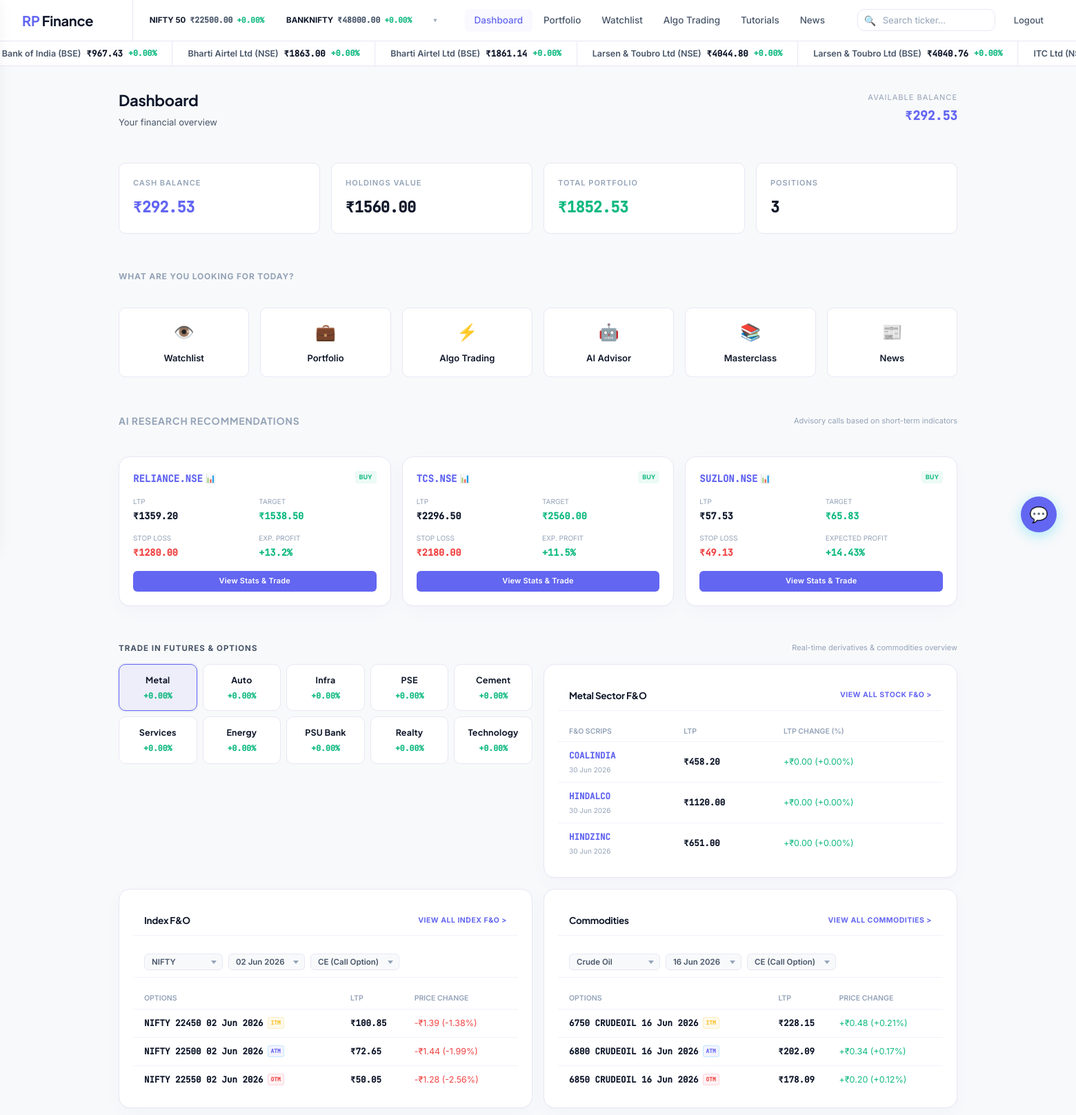
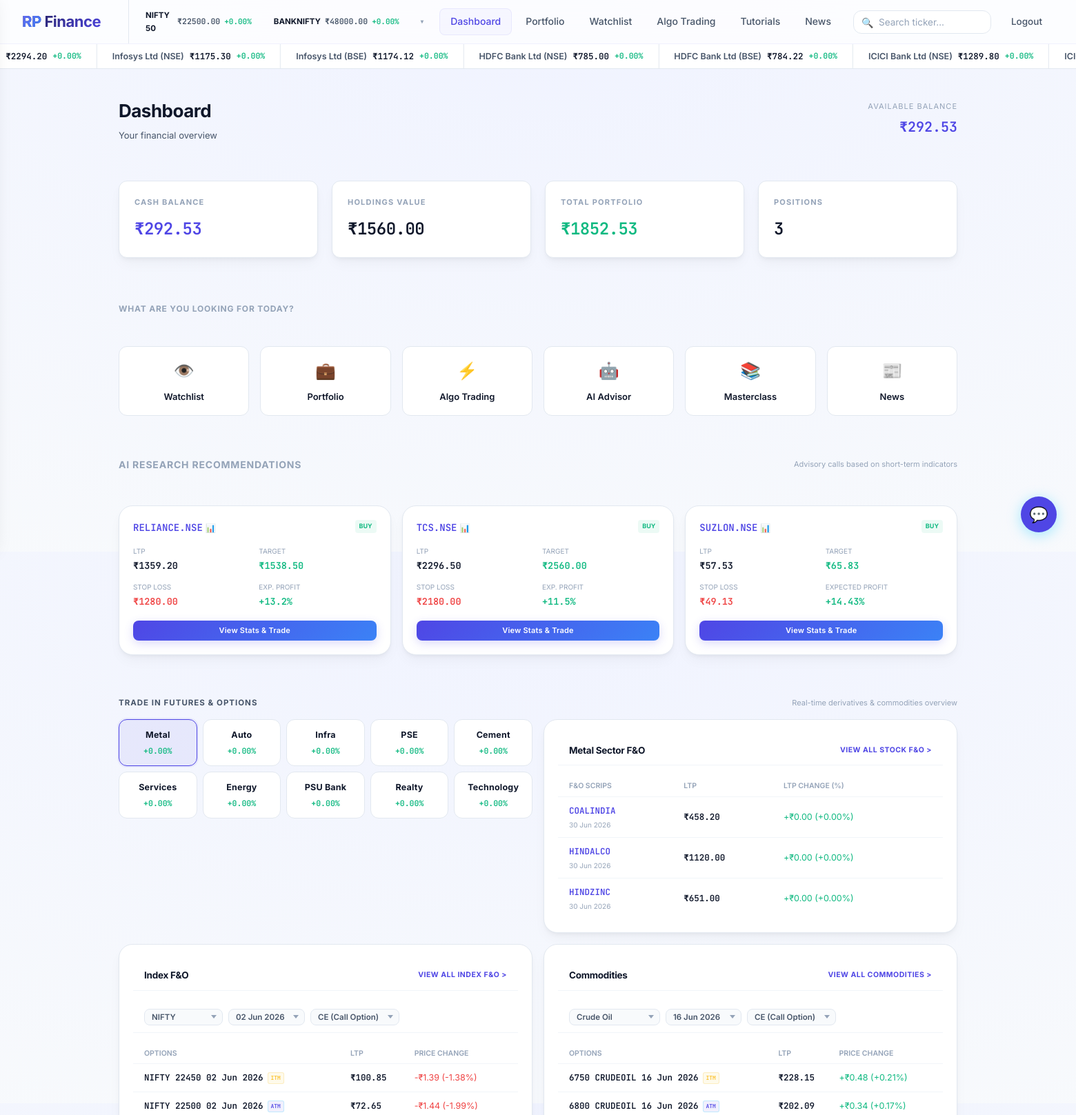
Before and after one commit to pankajrathod1577/RPFinance, a Flask app: page / in a window 1560 px wide. Shown: the top 1617 px of the page at 69% size. Run offline with Flask 3, Linux system fonts and the light colour scheme; a user stored in the database is signed in; data comes from the database, SQL or seed files in the repository; data that the repository does not hold is empty.

Commit message:
Updated project

```diff
--- a/app.py
+++ b/app.py
@@ -12,13 +12,15 @@ import threading
 import yfinance as yf
 from concurrent.futures import ThreadPoolExecutor
 
+BASE_DIR = os.path.dirname(os.path.abspath(__file__))
+
 # ── Auto-detection for PythonAnywhere Free Tier (Offline/Simulated Mode) ──────
 USE_SIMULATED_DATA = False
 
 def check_external_apis():
     global USE_SIMULATED_DATA
     try:
-        resp = requests.get("https://www.google.com", timeout=1.5)
+        resp = requests.get("https://httpbin.org/get", timeout=3)
         if resp.status_code == 200:
             USE_SIMULATED_DATA = False
         else:
@@ -404,7 +406,10 @@ def background_price_updater():
         time.sleep(60)
 
 # Run updater thread
-threading.Thread(target=background_price_updater, daemon=True).start()
+try:
+    threading.Thread(target=background_price_updater, daemon=True).start()
+except Exception as e:
+    print(f'Background thread could not start: {e}')
 
 def is_indian_market_open():
     import datetime
@@ -1384,7 +1389,10 @@ def get_rich_stock_details(ticker, api_key=None):
 # ── App Setup ─────────────────────────────────────────────────────────────────
 app = Flask(__name__)
 app.secret_key = 'rp_finance_secret_2024'
+_session_dir = os.path.join(BASE_DIR, 'flask_session')
+os.makedirs(_session_dir, exist_ok=True)
 app.config['SESSION_TYPE'] = 'filesystem'
+app.config['SESSION_FILE_DIR'] = _session_dir
 Session(app)
 chatbot = Chatbot()
 chatbot.live_feed = LIVE_FEED
@@ -1396,7 +1404,6 @@ NEWS_API_KEY          = "50dcf43690214250b84a164a5c52fc33"
 MARKET_TICKERS = [{"name": data["name"], "ticker": ticker} for ticker, data in LIVE_FEED.items()]
 
 # ── DB ────────────────────────────────────────────────────────────────────────
-BASE_DIR = os.path.dirname(os.path.abspath(__file__))
 
 def get_db():
     db_path = os.path.join(BASE_DIR, 'database.db')
--- a/static/css/style.css
+++ b/static/css/style.css
@@ -1,43 +1,77 @@
 /* ============================================
-   RP Finance — Dark Navy + Indigo Professional Theme
-   Zerodha-inspired Minimal Finance UI
+   RP Finance — Pristine Premium Light Theme
+   Sophisticated Minimalist Finance UI
    ============================================ */
 
-@import url('https://fonts.googleapis.com/css2?family=Inter:wght@300;400;500;600;700&family=Plus+Jakarta+Sans:wght@400;500;600;700;800&family=JetBrains+Mono:wght@400;500&display=swap');
+@import url('https://fonts.googleapis.com/css2?family=Inter:wght@300;400;500;600;700&family=JetBrains+Mono:wght@400;500;600&display=swap');
 
 :root {
-  --bg-primary:    #f8f9fa;
+  /* ── Pristine Premium Light Color Palette ── */
+  --bg-primary:    #f8fafc;
   --bg-secondary:  #ffffff;
   --bg-card:       #ffffff;
-  --bg-hover:      #f3f0fc;
-  --border:        #e9e6f5;
-  --border-light:  #f3f1fa;
-
-  --cyan:          #6366f1;
-  --cyan-dim:      #4f46e5;
-  --cyan-glow:     rgba(99, 102, 241, 0.08);
-  --cyan-glow2:    rgba(99, 102, 241, 0.04);
+  --bg-hover:      #f1f5f9;
+  --border:        #e2e8f0;
+  --border-light:  #f1f5f9;
+
+  /* Accent (Royal Indigo) mapped to --cyan to preserve downstream selectors */
+  --cyan:          #4f46e5;
+  --cyan-dim:      #4338ca;
+  --cyan-glow:     rgba(79, 70, 229, 0.08);
+  --cyan-glow2:    rgba(79, 70, 229, 0.03);
+  --cyan-bright:   #6366f1;
+  --cyan-10:       rgba(79, 70, 229, 0.08);
+  --cyan-05:       rgba(79, 70, 229, 0.03);
 
   --text-primary:  #0f172a;
   --text-secondary:#475569;
   --text-muted:    #94a3b8;
+  --text-glow:     #1e293b;
 
   --green:         #10b981;
   --green-dim:     rgba(16, 185, 129, 0.08);
   --red:           #ef4444;
   --red-dim:       rgba(239, 68, 68, 0.08);
-  --yellow:        #f59e0b;
-
-  --radius-sm:     6px;
-  --radius-md:     10px;
-  --radius-lg:     16px;
-
-  --shadow-card:   0 1px 3px rgba(0, 0, 0, 0.02), 0 8px 24px rgba(99, 102, 241, 0.03);
-  --shadow-glow:   0 0 24px rgba(99, 102, 241, 0.06);
+  --yellow:        #f5a623;
+
+  --radius-sm:     8px;
+  --radius-md:     12px;
+  --radius-lg:     20px;
+
+  --shadow-card:   0 4px 6px -1px rgba(0, 0, 0, 0.03), 0 2px 4px -1px rgba(0, 0, 0, 0.02), 0 10px 20px -3px rgba(0, 0, 0, 0.04);
+  --shadow-glow:   0 0 24px rgba(79, 70, 229, 0.08);
 
   --font-main:     'Inter', sans-serif;
-  --font-heading:  'Plus Jakarta Sans', sans-serif;
+  --font-heading:  'Inter', sans-serif;
   --font-mono:     'JetBrains Mono', monospace;
+
+  /* ── Extra theme tokens ── */
+  --bg-0:          #f8fafc;
+  --bg-1:          #ffffff;
+  --bg-2:          #ffffff;
+  --bg-active:     #e2e8f0;
+  --border-1:      #e2e8f0;
+  --border-2:      #cbd5e1;
+  --border-glow:   rgba(79, 70, 229, 0.1);
+  --green-10:      rgba(16, 185, 129, 0.08);
+  --red-10:        rgba(239, 68, 68, 0.08);
+  --amber:         #fbbf24;
+  --amber-10:      rgba(245, 158, 11, 0.08);
+  --purple:        #8b5cf6;
+  --purple-10:     rgba(139, 92, 246, 0.08);
+  --t1:            #0f172a;
+  --t2:            #475569;
+  --t3:            #94a3b8;
+  --t4:            #cbd5e1;
+  --r-sm:          8px;
+  --r-md:          12px;
+  --r-lg:          18px;
+  --r-xl:          24px;
+  --s-card:        0 4px 6px -1px rgba(0, 0, 0, 0.03), 0 2px 4px -1px rgba(0, 0, 0, 0.02), 0 10px 20px -3px rgba(0, 0, 0, 0.04);
+  --s-glow:        0 0 24px rgba(79, 70, 229, 0.08);
+  --s-panel:       0 12px 30px rgba(0, 0, 0, 0.05);
+  --font:          'Inter', -apple-system, sans-serif;
+  --mono:          'JetBrains Mono', monospace;
 }
 
 /* ── Reset ── */
@@ -46,7 +80,7 @@
 html { scroll-behavior: smooth; }
 
 body {
-  background: var(--bg-primary);
+  background: radial-gradient(120% 120% at 50% 0%, #f0f3ff 0%, #f8fafc 100%) no-repeat fixed;
   color: var(--text-primary);
   font-family: var(--font-main);
   font-size: 14px;
@@ -65,8 +99,8 @@ h1, h2, h3, h4, h5, h6, .logo {
 /* ── Scrollbar ── */
 ::-webkit-scrollbar { width: 6px; height: 6px; }
 ::-webkit-scrollbar-track { background: var(--bg-primary); }
-::-webkit-scrollbar-thumb { background: var(--border-light); border-radius: 3px; }
-::-webkit-scrollbar-thumb:hover { background: var(--cyan-dim); }
+::-webkit-scrollbar-thumb { background: rgba(0, 0, 0, 0.1); border-radius: 3px; }
+::-webkit-scrollbar-thumb:hover { background: var(--cyan); }
 
 /* ── Selection ── */
 ::selection { background: var(--cyan-glow); color: var(--cyan); }
@@ -75,12 +109,12 @@ h1, h2, h3, h4, h5, h6, .logo {
    NAVBAR
    ============================================ */
 .top-bar {
-  background: rgba(255, 255, 255, 0.95);
-  backdrop-filter: blur(16px);
-  -webkit-backdrop-filter: blur(16px);
-  border-bottom: 1px solid var(--border);
+  background: rgba(255, 255, 255, 0.75);
+  backdrop-filter: blur(20px);
+  -webkit-backdrop-filter: blur(20px);
+  border-bottom: 1px solid rgba(99, 102, 241, 0.08);
   padding: 0 32px;
-  height: 60px;
+  height: 64px;
   display: flex;
   align-items: center;
   justify-content: space-between;
@@ -91,14 +125,17 @@ h1, h2, h3, h4, h5, h6, .logo {
 }
 
 .logo {
-  font-size: 20px;
-  font-weight: 700;
-  letter-spacing: -0.3px;
+  font-size: 22px;
+  font-weight: 800;
+  letter-spacing: -0.5px;
   color: var(--text-primary);
   white-space: nowrap;
   flex-shrink: 0;
   cursor: pointer;
   transition: opacity 0.2s ease;
+  background: linear-gradient(135deg, #1e1b4b 0%, #4f46e5 100%);
+  -webkit-background-clip: text;
+  -webkit-text-fill-color: transparent;
 }
 
 .logo:hover {
@@ -106,34 +143,38 @@ h1, h2, h3, h4, h5, h6, .logo {
 }
 
 .logo span {
-  color: var(--cyan);
+  background: linear-gradient(135deg, #6366f1 0%, #3b82f6 100%);
+  -webkit-background-clip: text;
+  -webkit-text-fill-color: transparent;
+  font-weight: 900;
 }
 
 .nav-links {
   display: flex;
   align-items: center;
-  gap: 2px;
+  gap: 4px;
 }
 
 .nav-links a {
   color: var(--text-secondary);
   text-decoration: none;
-  font-size: 13.5px;
+  font-size: 14px;
   font-weight: 500;
-  padding: 6px 14px;
+  padding: 8px 16px;
   border-radius: var(--radius-sm);
-  transition: all 0.2s ease;
+  transition: all 0.25s cubic-bezier(0.4, 0, 0.2, 1);
   white-space: nowrap;
 }
 
 .nav-links a:hover {
   color: var(--text-primary);
-  background: var(--bg-hover);
+  background: rgba(255, 255, 255, 0.05);
 }
 
 .nav-links a.active {
   color: var(--cyan);
   background: var(--cyan-glow2);
+  box-shadow: inset 0 0 0 1px var(--cyan-glow);
 }
 
 .user-options {
@@ -149,30 +190,30 @@ h1, h2, h3, h4, h5, h6, .logo {
 }
 
 .search-bar input {
-  background: var(--bg-card);
+  background: #ffffff;
   border: 1px solid var(--border);
   border-radius: var(--radius-md);
-  padding: 7px 14px 7px 36px;
-  font-size: 13px;
+  padding: 8px 14px 8px 36px;
+  font-size: 13.5px;
   font-family: var(--font-main);
   color: var(--text-primary);
   width: 200px;
-  transition: all 0.2s ease;
+  transition: all 0.3s cubic-bezier(0.4, 0, 0.2, 1);
   outline: none;
 }
 
 .search-bar input::placeholder { color: var(--text-muted); }
 
 .search-bar input:focus {
-  border-color: var(--cyan-dim);
-  background: var(--bg-hover);
-  box-shadow: 0 0 0 3px var(--cyan-glow2);
-  width: 240px;
+  border-color: var(--cyan);
+  background: #ffffff;
+  box-shadow: 0 0 0 3px rgba(79, 70, 229, 0.15);
+  width: 250px;
 }
 
 .magnifier {
   position: absolute;
-  left: 10px;
+  left: 12px;
   top: 50%;
   transform: translateY(-50%);
   background: none;
@@ -189,15 +230,15 @@ h1, h2, h3, h4, h5, h6, .logo {
 .user-options a {
   color: var(--text-secondary);
   text-decoration: none;
-  font-size: 13px;
+  font-size: 13.5px;
   font-weight: 500;
-  padding: 6px 14px;
+  padding: 8px 16px;
   border-radius: var(--radius-sm);
   border: 1px solid transparent;
-  transition: all 0.2s ease;
-}
-
-.user-options a:hover { color: var(--text-primary); background: var(--bg-hover); }
+  transition: all 0.25s ease;
+}
+
+.user-options a:hover { color: var(--text-primary); background: rgba(255, 255, 255, 0.05); }
 
 .user-options a.btn-signup {
   border-color: var(--cyan-dim);
@@ -214,7 +255,7 @@ h1, h2, h3, h4, h5, h6, .logo {
    ============================================ */
 main {
   flex: 1;
-  padding: 32px;
+  padding: 40px 32px;
   max-width: 1280px;
   width: 100%;
   margin: 0 auto;
@@ -246,56 +287,59 @@ main {
   border: 1px solid var(--border);
   border-radius: var(--radius-lg);
   padding: 24px;
-  transition: border-color 0.2s ease, box-shadow 0.2s ease;
+  box-shadow: var(--shadow-card);
+  transition: all 0.3s cubic-bezier(0.4, 0, 0.2, 1);
 }
 
 .card:hover {
-  border-color: var(--border-light);
-  box-shadow: var(--shadow-card);
+  border-color: rgba(56, 189, 248, 0.3);
+  box-shadow: 0 12px 30px rgba(0, 0, 0, 0.5), 0 0 20px rgba(56, 189, 248, 0.08);
+  transform: translateY(-2px);
 }
 
 .card h2 {
-  font-size: 14px;
-  font-weight: 600;
-  color: var(--text-secondary);
+  font-size: 13px;
+  font-weight: 700;
+  color: var(--text-muted);
   text-transform: uppercase;
-  letter-spacing: 0.8px;
-  margin-bottom: 16px;
+  letter-spacing: 1px;
+  margin-bottom: 20px;
 }
 
 /* ── Stat Cards ── */
 .stat-cards {
   display: grid;
   grid-template-columns: repeat(auto-fit, minmax(180px, 1fr));
-  gap: 16px;
-  margin-bottom: 28px;
+  gap: 20px;
+  margin-bottom: 32px;
 }
 
 .stat-card {
   background: var(--bg-card);
   border: 1px solid var(--border);
   border-radius: var(--radius-md);
-  padding: 20px;
-  transition: all 0.2s ease;
+  padding: 22px;
+  box-shadow: var(--shadow-card);
+  transition: all 0.3s cubic-bezier(0.4, 0, 0.2, 1);
 }
 
 .stat-card:hover {
-  border-color: var(--cyan-dim);
+  border-color: rgba(56, 189, 248, 0.3);
   box-shadow: var(--shadow-glow);
-  transform: translateY(-1px);
+  transform: translateY(-3px);
 }
 
 .stat-card .stat-label {
   font-size: 11px;
-  font-weight: 600;
+  font-weight: 700;
   text-transform: uppercase;
-  letter-spacing: 1px;
+  letter-spacing: 1.2px;
   color: var(--text-muted);
-  margin-bottom: 8px;
+  margin-bottom: 10px;
 }
 
 .stat-card .stat-value {
-  font-size: 22px;
+  font-size: 24px;
   font-weight: 700;
   font-family: var(--font-mono);
   color: var(--text-primary);
@@ -318,7 +362,7 @@ main {
 .dashboard-container {
   display: flex;
   flex-direction: column;
-  gap: 24px;
+  gap: 32px;
 }
 
 .dashboard-header {
@@ -326,33 +370,33 @@ main {
   align-items: center;
   justify-content: space-between;
   flex-wrap: wrap;
-  gap: 12px;
-  margin-bottom: 4px;
+  gap: 16px;
+  margin-bottom: 8px;
 }
 
 .dashboard-header h1 {
-  font-size: 22px;
-  font-weight: 700;
-  letter-spacing: -0.3px;
+  font-size: 26px;
+  font-weight: 800;
+  letter-spacing: -0.5px;
 }
 
 .balance {
-  font-size: 13px;
+  font-size: 13.5px;
   color: var(--text-secondary);
 }
 
 .balance-amount {
   font-family: var(--font-mono);
-  font-size: 18px;
+  font-size: 20px;
   font-weight: 700;
   color: var(--cyan);
-  margin-left: 6px;
+  margin-left: 8px;
 }
 
 .dashboard-cards {
   display: grid;
   grid-template-columns: 1fr 1fr;
-  gap: 20px;
+  gap: 24px;
 }
 
 @media (max-width: 768px) {
@@ -497,44 +541,48 @@ main {
 .badge-green {
   background: var(--green-dim);
   color: var(--green);
-  padding: 2px 8px;
-  border-radius: 4px;
+  padding: 4px 10px;
+  border-radius: 6px;
   font-size: 12px;
   font-weight: 600;
+  display: inline-block;
 }
 
 .badge-red {
   background: var(--red-dim);
   color: var(--red);
-  padding: 2px 8px;
-  border-radius: 4px;
+  padding: 4px 10px;
+  border-radius: 6px;
   font-size: 12px;
   font-weight: 600;
+  display: inline-block;
 }
 
 /* ============================================
    BUTTONS
    ============================================ */
 .cta-btn, button.cta-btn {
-  background: var(--cyan);
+  background: linear-gradient(135deg, #4f46e5 0%, #3b82f6 100%);
   color: #ffffff;
   border: none;
   border-radius: var(--radius-sm);
-  padding: 9px 20px;
+  padding: 10px 22px;
   font-family: var(--font-main);
-  font-size: 13px;
+  font-size: 13.5px;
   font-weight: 600;
   cursor: pointer;
-  transition: all 0.2s cubic-bezier(0.4, 0, 0.2, 1);
+  transition: all 0.25s cubic-bezier(0.4, 0, 0.2, 1);
   text-decoration: none;
   display: inline-block;
   letter-spacing: 0.2px;
+  box-shadow: 0 4px 14px rgba(79, 70, 229, 0.2);
 }
 
 .cta-btn:hover {
-  background: var(--cyan-dim);
-  transform: translateY(-1px);
-  box-shadow: 0 4px 12px rgba(99, 102, 241, 0.25);
+  background: linear-gradient(135deg, #6366f1 0%, #60a5fa 100%);
+  transform: translateY(-2px);
+  box-shadow: 0 6px 20px rgba(79, 70, 229, 0.35);
+  color: #ffffff;
 }
 
 .cta-btn:active { transform: translateY(0); }
--- a/templates/index.html
+++ b/templates/index.html
@@ -21,7 +21,7 @@
         .ticker-scroll {
             display: flex;
             gap: 0;
-            animation: tickerMove 45s linear infinite;
+            animation: tickerMove 120s linear infinite;
             white-space: nowrap;
             flex-shrink: 0;
         }
```
Also changed, not shown: other parts of static/css/style.css (+124 -106 lines), templates/stock_details.html (+5 -5 lines).
